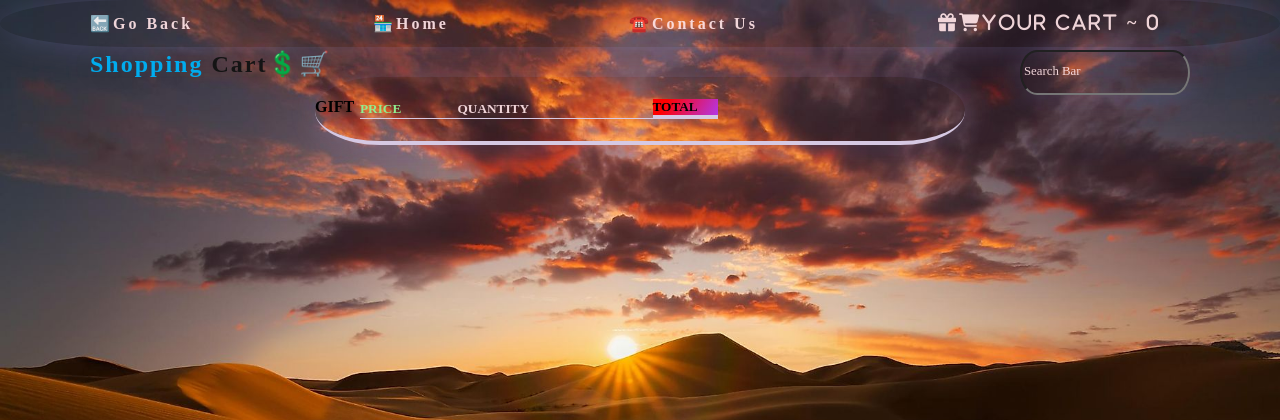
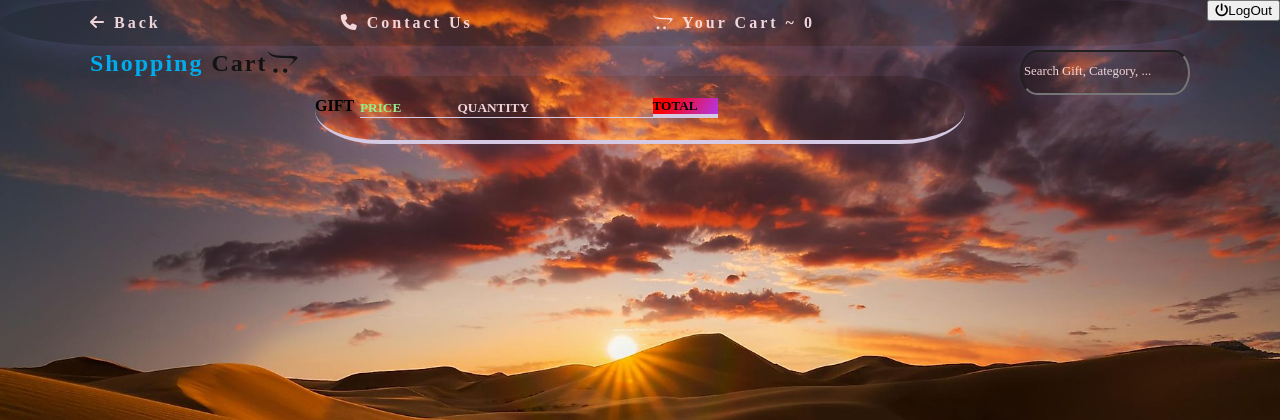
Before and after one commit to lewiskirori/E-GIFT-SHOPPER-SYSTEM, a PHP site: page /cart.php in a window 1280 px wide. Shown: the top 420 px of the page. Run offline with PHP 8.4, Linux system fonts and the light colour scheme; the visitor is signed in with stand-in values (Sample User, id 1); some libraries are stand-ins or nearby versions.

Commit message:
shopping cart changes

```diff
--- a/cart.php
+++ b/cart.php
@@ -1,3 +1,9 @@
+<?php session_start();
+if(empty($_SESSION['id'])):
+    header('Location:index.php');
+endif;
+
+?>
 <!DOCTYPE html>
 <html lang="en">
 <head>
@@ -5,6 +11,7 @@
     <meta http-equiv="X-UA-Compatible" content="IE=edge">
     <meta name="viewport" content="width=device-width, initial-scale=1.0">
     <link rel="shortcut icon" href=" logo-images\gift-shop-logo-design-vector-34887709.jpg ">
+
     <link rel="stylesheet" href="https://cdnjs.cloudflare.com/ajax/libs/font-awesome/4.7.0/css/font-awesome.min.css">
     <script type="module" src="https://unpkg.com/ionicons@5.5.2/dist/ionicons/ionicons.esm.js"></script>
     <script src='https://kit.fontawesome.com/a076d05399.js' crossorigin='anonymous'></script>
@@ -16,22 +23,25 @@
    <!-----------------main section---------------->
    <section class="main">
 
+       <!-------logout------------------------->
+    <a href="logout process.php"><div style="float:right"><button><i class="fa fa-power-off" aria-hidden="true"></i>LogOut</button></div></a>
+
     <!-------logo----------->
-        <div class="logo"><a href="cart.php"><font>Shopping </font>Cart💲🛒</a></div></div>
+        <div class="logo"><a href="cart.php"><font>Shopping </font>Cart<i class="fa fa-opencart"></i></a></div></div>
 
 
   <!------navigation-bar------------->
   <ul>
-    <li ><a href="home.php">🔙Go Back</a></li>
-    <li id="home"><a href="index.php">🏪Home</a></li>
-    <li><a href="contact.php">☎️Contact Us</a></li>
-    <li class="cart"><a href="cart.php"><i class='fas fa-gift' style='font-size:18px'>🛒Your Cart ~ <span>0</span></i></a>
+    <li ><a href="home.php"><i class="fa fa-arrow-left"></i> Back</a></li>
+
+    <li><a href="contact.shtm"><i class="fa fa-phone"></i> Contact Us</a></li>
+    <li class="cart"><a href="cart.php"><i class="fa fa-opencart"></i> Your Cart ~ <span>0</span></a>
 
     </li>
   </ul>
 
   <!----------------------------------functional-search-box---------------------------------------->
-<input type="search" value="" class="search-bar" id="search" placeholder="Search Bar" onchange="openPage()">
+<input type="search" value="" class="search-bar" id="search" placeholder="Search Gift, Category, ..." onchange="openPage()">
         <div id="navigation"></div>
         <script>
             function openPage(){
```
